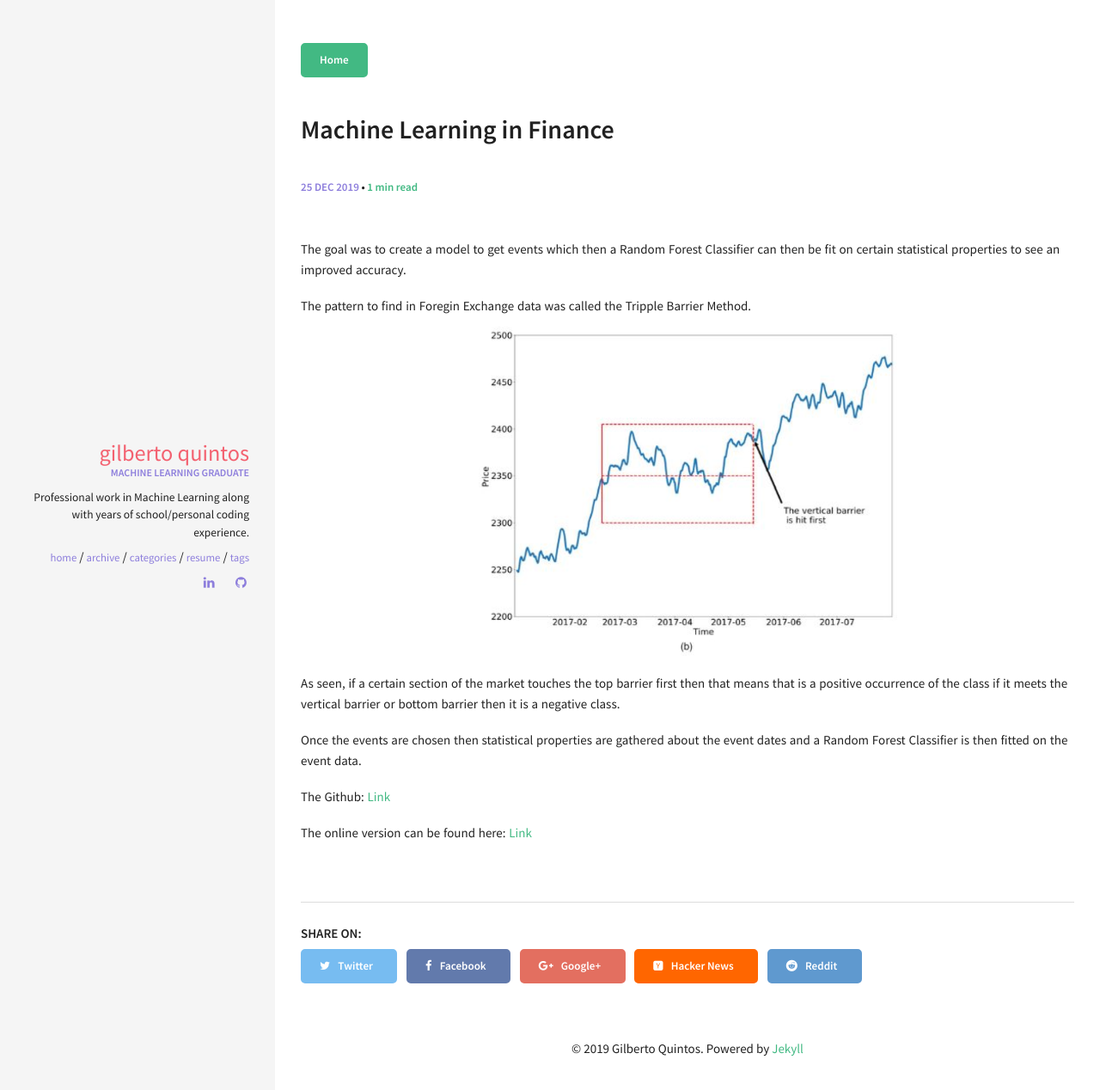
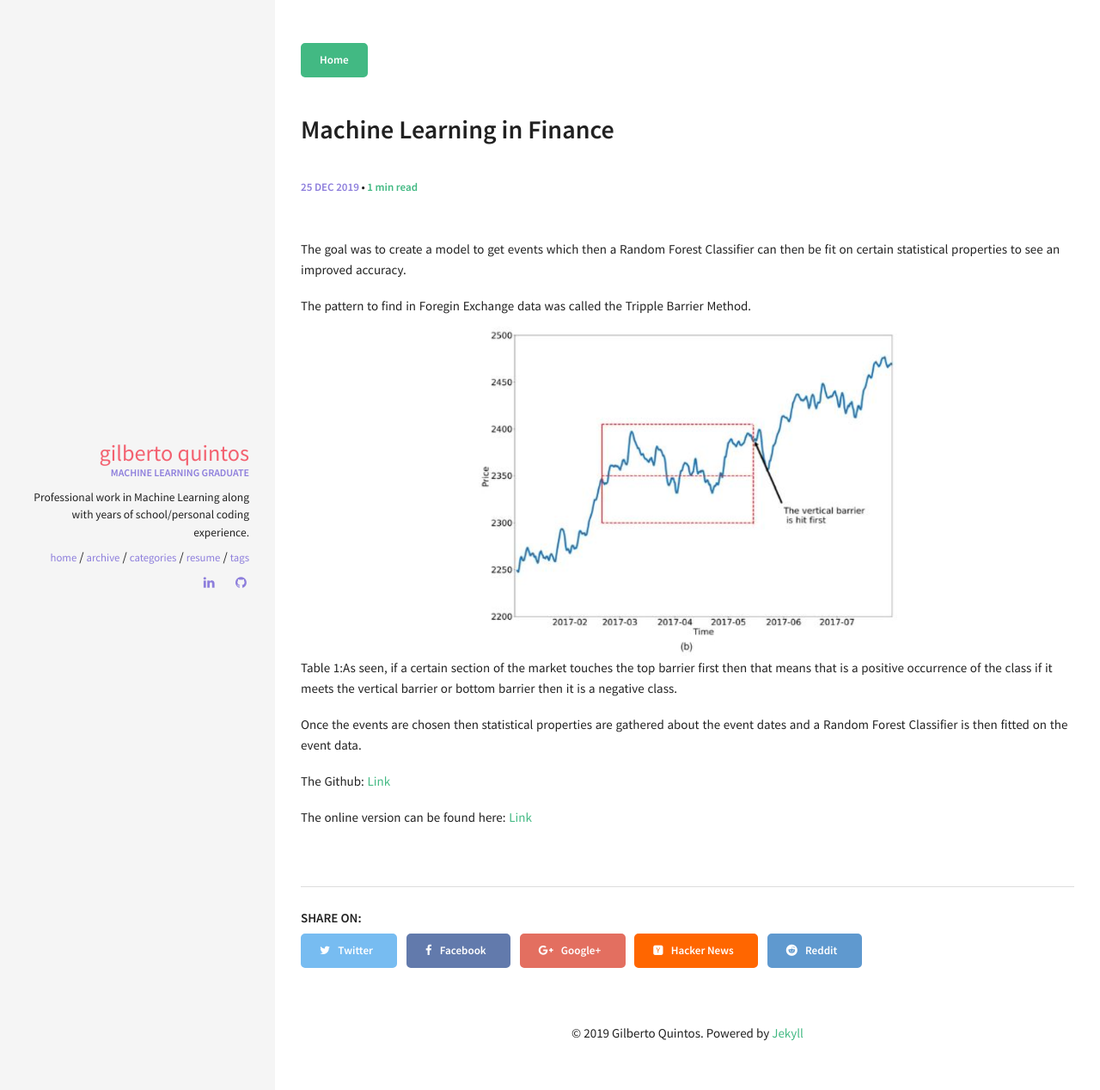
Before and after one commit to GilbertoQ/GilbertoQ.github.io, a Jekyll site: the page built from _posts/2019-12-25-ML-FinanceRF.md, in a window 1280 px wide. Shown: the top 1268 px of the page at 86% size. Built offline with Jekyll 4.4.1, drawn with Linux system fonts in a browser that asks for light colours.

Commit message:
Corrected syntax

```diff
--- a/_posts/2019-12-25-ML-FinanceRF.md
+++ b/_posts/2019-12-25-ML-FinanceRF.md
@@ -10,9 +10,8 @@ date:  2019-12-25
 The goal was to create a model to get events which then a Random Forest Classifier can then be fit on certain statistical properties to see an improved accuracy.
 
 The pattern to find in Foregin Exchange data was called the Tripple Barrier Method.
-![Table2](/img/TB.png)
-
-As seen, if a certain section of the market touches the top barrier first then that means that is a positive occurrence of the class if it meets the vertical barrier or bottom barrier then it is a negative class.
+![Table1](/img/TB.png)
+Table 1:As seen, if a certain section of the market touches the top barrier first then that means that is a positive occurrence of the class if it meets the vertical barrier or bottom barrier then it is a negative class.
 
 Once the events are chosen then statistical properties are gathered about the event dates and a Random Forest Classifier is then fitted on the event data.
 
```
Also changed, not shown: img/TB.png (renamed from img/TB.PNG).
